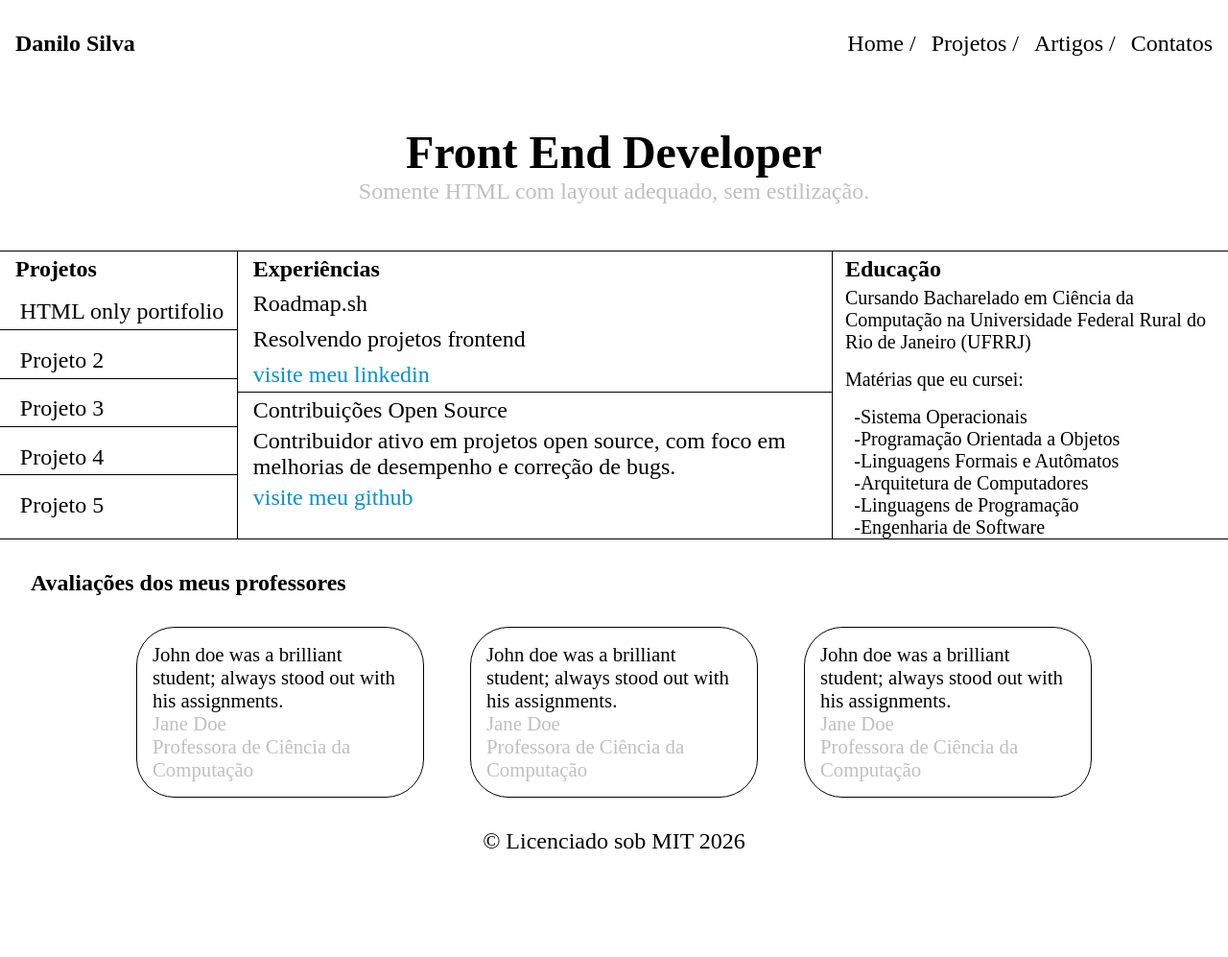
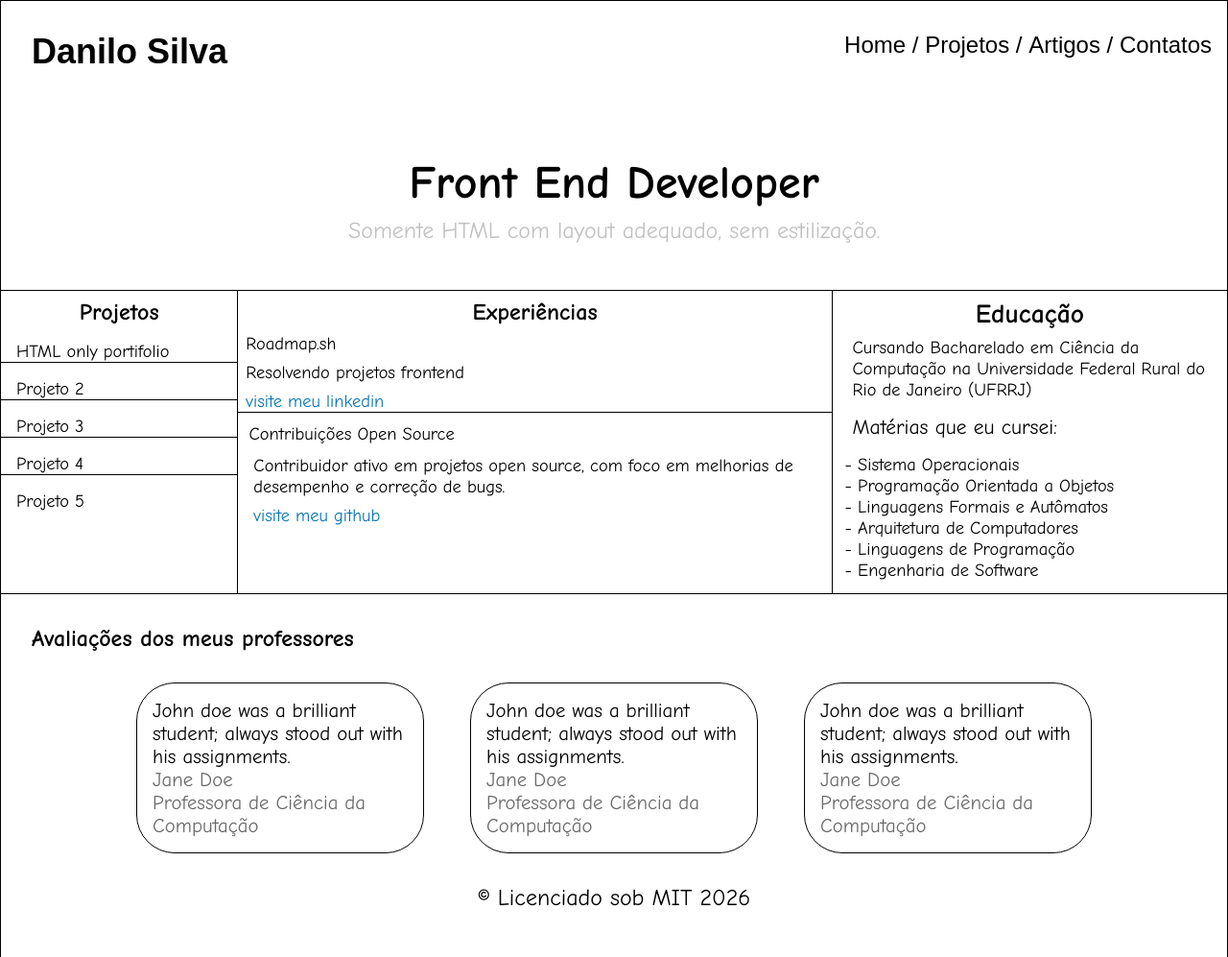
Before and after one commit to DaniloSilva-Dev/Projetos_Estagio, a plain HTML site: page simple_website_css/index.html in a window 1280 px wide. Shown: the whole page at 96% size. Before the commit the page ends 938 px from the top, so only its background shows below. Drawn offline with Linux system fonts and the light colour scheme.

Commit message:
refactor(SAR-2060): Excluido códigos redundantes  e adicionando variáveis

```diff
--- a/simple_website_css/style.css
+++ b/simple_website_css/style.css
@@ -1,7 +1,18 @@
 @import url("https://fonts.googleapis.com/css2?family=Comic+Neue:ital,wght@0,300;0,400;0,700;1,300;1,400;1,700&display=swap");
-@media (max-width: 767px) {
+
 * {
   box-sizing: border-box;
+  padding: 0;
+  margin: 0;
+}
+
+:root {
+  --primary-color: black;
+  --secundary-color: silver;
+}
+
+body {
+  font-size: 16x;
 }
 
 header,
@@ -11,13 +22,16 @@
 footer {
   width: 100%;
 }
+
 body {
   font-family: "Comic Neue", cursive, sans-serif;
-    border: 1px solid black;
+  border: 1px solid var(--primary-color);
 }
+
 header {
   text-align: center;
 }
+
 header nav {
   font-family: Arial, Helvetica, sans-serif;
 }
@@ -27,17 +41,21 @@
   display: block;
   margin-bottom: 1rem;
 }
+
 header h1 {
   margin-bottom: 0.5rem;
 }
+
 .nome {
   font-size: 1.5em;
   font-weight: bold;
-    color: black;
+  color: var(--primary-color);
 }
+
 header ul {
   padding-left: 0;
 }
+
 header li {
   list-style: none;
   margin: 0 auto;
@@ -46,11 +64,13 @@
 
 header a {
   text-decoration: none;
-    color: black;
+  color: var(--primary-color);
 }
+
 header li::after {
   content: " /";
 }
+
 header li:last-child::after {
   content: "";
 }
@@ -60,45 +80,53 @@
   flex-direction: column;
   align-items: center;
   text-align: center;
-    border-top: 1px solid black;
+  border-top: 1px solid var(--primary-color);
 }
+
 .principal li {
   list-style: none;
 }
+
 .principal a {
   text-decoration: none;
-    color: black;
+  color: var(--primary-color);
 }
+
 .principal .profile {
   color: rgb(6, 117, 182);
 }
+
 .projetos ul {
-    background-color: silver;
+  background-color: var(--secundary-color);
   padding-left: 0;
-    border-top: 1px solid black;
-    margin-bottom: 0;
-    margin-top: 0;
+  border-top: 1px solid var(--primary-color);
 }
+
 .projetos li {
-    border-bottom: 1px solid black;
+  border-bottom: 1px solid var(--primary-color);
   padding: 0.5rem;
 }
+
 .projetos li a {
   display: block;
 }
+
 .projetos h2 {
   margin: 0.5rem;
 }
+
 .exp {
-    background-color: silver;
+  background-color: var(--secundary-color);
   text-align: left;
 }
+
 .exp a {
   padding-left: 0.5rem;
 }
+
 .exp h2 {
   background-color: white;
-    border-bottom: 1px solid black;
+  border-bottom: 1px solid var(--primary-color);
   padding: 0.5rem;
   margin: 0;
   text-align: center;
@@ -107,11 +135,13 @@
   padding: 0.5rem;
   margin: 0;
 }
+
 .open-source {
-    border-top: 1px solid black;
-    border-bottom: 1px solid black;
+  border-top: 1px solid var(--primary-color);
+  border-bottom: 1px solid var(--primary-color);
   padding: 0.5rem;
 }
+
 .open-source h3 {
   margin: 0.2rem;
   font-weight: normal;
@@ -120,30 +150,36 @@
 .edu {
   text-align: left;
 }
+
 .edu h2 {
   text-align: center;
   margin-top: 1rem;
 }
+
 .edu p,
-  h3 {
+.edu h3 {
   padding-left: 0.5rem;
 }
+
 .edu li::before {
   content: "- ";
 }
 
 .avaliacoes {
-    border-top: 1px solid black;
+  border-top: 1px solid var(--primary-color);
 }
+
 .avaliacoes ul {
   list-style: none;
   padding-left: 0;
 }
+
 .comentarios li:nth-child(n + 2) {
   display: none;
 }
+
 .comentarios li {
-    border: 1px solid black;
+  border: 1px solid var(--primary-color);
   border-radius: 25px;
   padding: 0.5rem;
   margin: 0.7rem;
@@ -157,150 +193,118 @@
   text-align: center;
   margin-bottom: 1rem;
 }
+
+@media (min-width: 768px) {
+  a {
+    color: var(--primary-color);
   }
-@media (min-width: 768px) {
-  * {
-    box-sizing: border-box;
-    padding: 0;
-    margin: 0;
-    list-style: none;
-    text-decoration: none;
-  }
-  a {
-    color: black;
-  }
+
   header {
     display: block;
     text-align: center;
     margin-bottom: 3rem;
     margin-top: 2rem;
   }
+
   header nav {
     display: flex;
     justify-content: space-between;
     font-size: 1.5rem;
-    margin-bottom: 4.5rem;
-  }
-  header ul {
-    display: flex;
-    align-items: flex-end;
-    gap: 1rem;
-    padding-right: 1rem;
-  }
-  header li::after {
-    content: " /";
-  }
-  header li:last-child::after {
-    content: "";
+    margin: 0 1rem 4.5rem;
   }
   header h1 {
     font-size: 3rem;
   }
   .nome {
     padding-left: 1rem;
-    color: black;
+    color: var(--primary-color);
     font-weight: bold;
   }
   header span {
-    color: silver;
+    color: var(--secundary-color);
     font-size: 1.5rem;
   }
 
   .principal {
-    border-top: 1px solid black;
-    border-bottom: 1px solid black;
+    border-top: 1px solid var(--primary-color);
     display: grid;
     grid-template-columns: 0.6fr 1.5fr 1fr;
+    align-items: stretch;
+    text-align: initial;
   }
 
   .projetos {
-    border-right: 1px solid black;
+    border-right: 1px solid var(--primary-color);
+    text-align: center;
   }
 
-  .projetos h2 {
+  .projetos ul {
+    border-top: none;
+    background-color: white;
+  }
+
+  .projetos li {
+    padding: 0;
+    border-bottom: 1px solid var(--primary-color);
+    text-align: left;
     padding-left: 1rem;
-    font-size: 1.5 rem;
-    margin-top: 0.3rem;
+    margin: 1rem 0 1rem;
   }
-  .projetos li {
-    margin: 0.8rem 0 0.8rem;
-    padding: 0.3rem;
-    border-bottom: 1px solid black;
-  }
+
   .projetos li:last-child {
     border-bottom: none;
   }
 
   .projetos li a {
-    padding-left: 1rem;
-    font-size: 1.5rem;
+    font-size: 1.15rem;
   }
 
   .exp {
     display: flex;
     flex-direction: column;
-    width: 100%;
+    text-align: left;
+    background-color: white;
   }
-  .exp h2,
+
+  .exp p,
   .exp a,
-  .exp p {
-    margin-top: 0.3rem;
-    margin-bottom: 0.3rem;
+  .exp h3 {
+    font-size: 1.15rem;
   }
-  .exp a,
-  .exp p,
-  .exp h2,
-  .exp h3 {
-    padding-left: 1rem;
-    font-size: 1.5rem;
+
+  .exp h2 {
+    border-bottom: none;
   }
+
   .open-source {
-    border-top: 1px solid black;
+    border-top: 1px solid var(--primary-color);
     padding-right: 0.5rem;
+    border-bottom: none;
   }
+
   .open-source h3 {
     font-weight: normal;
   }
 
   .profile {
     color: rgb(7, 146, 201);
-    font-size: 1.5rem;
-  }
-
-  .open-source p,
-  .open-source a,
-  .open-source h3 {
-    margin-top: 0.3rem;
-    margin-bottom: 0.3rem;
-    font-size: 1.5rem;
+    font-size: 1.15rem;
   }
 
   .edu {
-    border-left: 1px solid black;
-    padding-left: 0.8rem;
+    border-left: 1px solid var(--primary-color);
+    padding: 0 0.8rem 0.8rem;
+    text-align: left;
+    font-size: 1.15rem;
   }
-
-  .edu h2,
-  .edu p,
-  .edu h3 {
-    margin-top: 0.3rem;
-    margin-bottom: 0.3rem;
-    font-size: 1.25rem;
-  }
-
   .edu h2 {
-    font-size: 1.5rem;
+    text-align: center;
+    margin: 0;
+    padding: 0.5rem;
   }
   .edu h3 {
     font-weight: normal;
     margin: 1rem 0 1rem 0;
-  }
-  .edu li {
-    font-size: 1.25rem;
-    margin-left: 1rem;
-  }
-  .edu li::marker {
-    content: "-";
   }
 
   .avaliacoes ul {
@@ -309,8 +313,9 @@
     justify-content: center;
     margin-bottom: 2rem;
   }
+
   .avaliacoes li {
-    border: 1px solid black;
+    border: 1px solid var(--primary-color);
     border-radius: 40px;
     padding: 1rem;
     font-size: 1.3rem;
@@ -324,12 +329,18 @@
     font-size: 1.5rem;
     margin-left: 2rem;
   }
+
   .comentarios {
     margin: 0 1rem 0 1rem;
   }
+
+  .comentarios li:nth-child(n + 2) {
+    display: list-item;
+  }
+
   .avaliacoes span {
     display: block;
-    color: silver;
+    color: var(--secundary-color);
   }
 
   footer {
```
Also changed, not shown: simple_website_css/artigos.html (+1 -0 lines), simple_website_css/contato.html (+1 -0 lines), simple_website_css/projetos.html (+1 -0 lines). Lines whose indentation alone changed are shown as unchanged.
